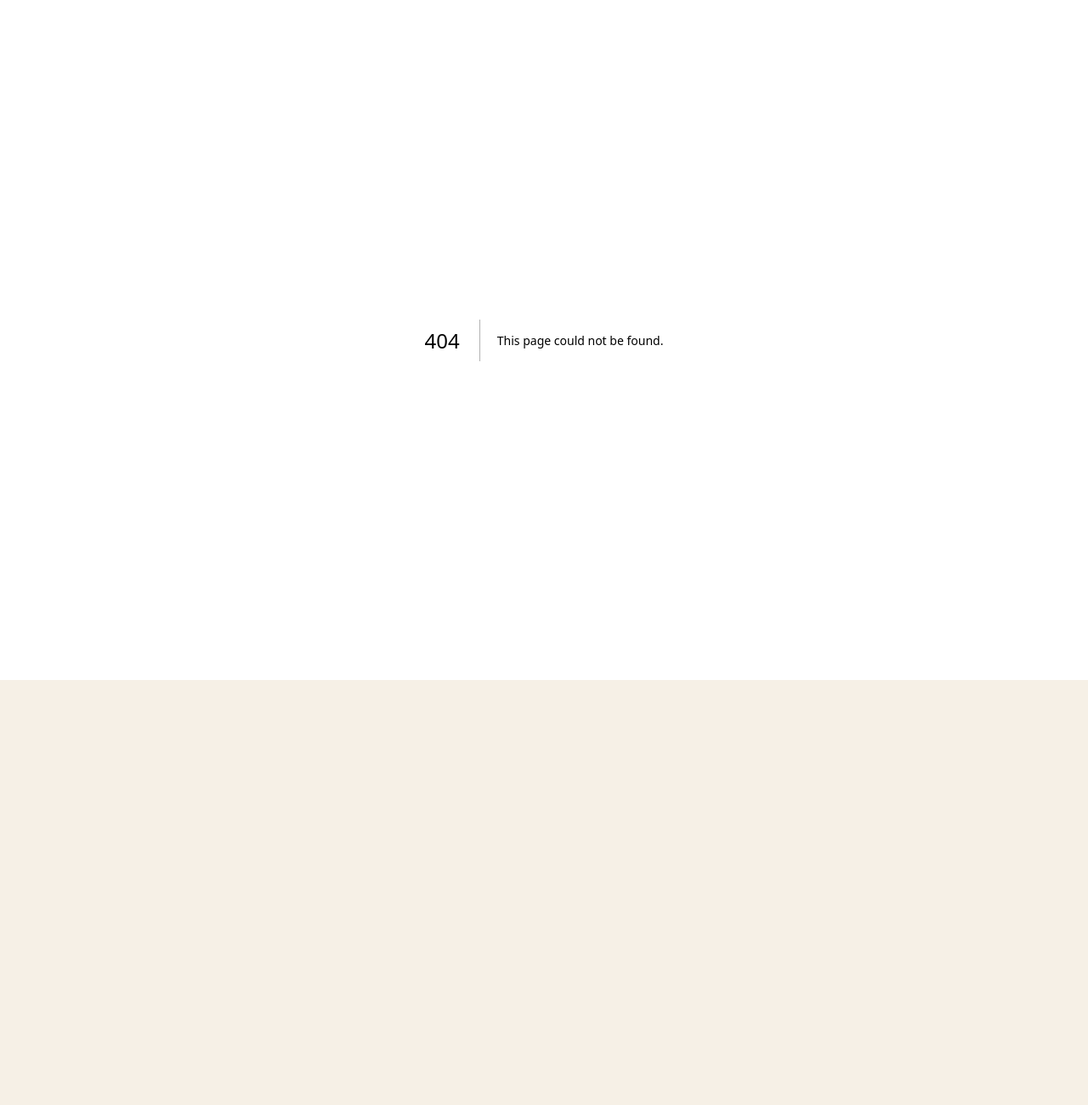
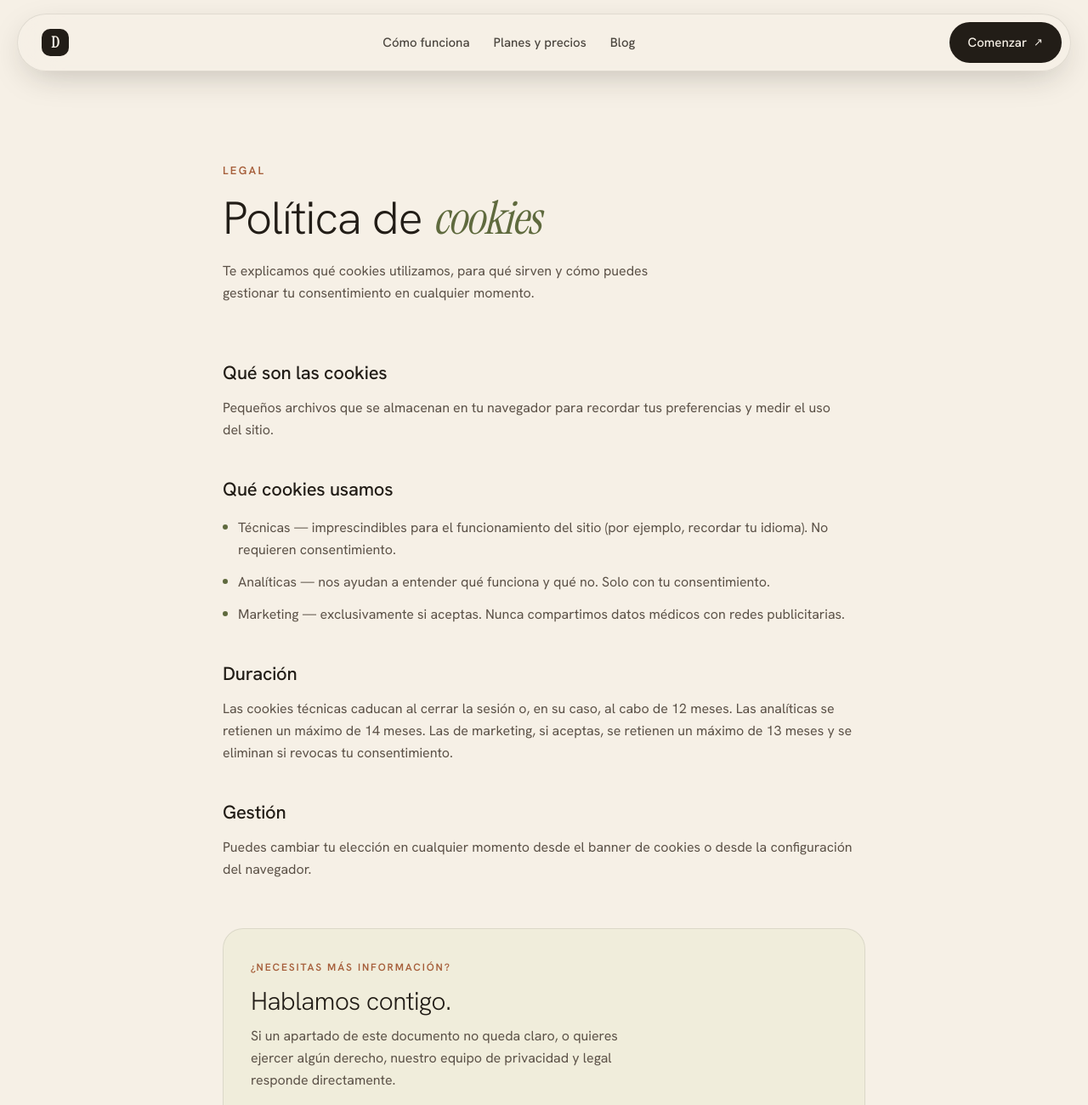
Before and after one commit to jessedrg/doctorlife-uk, a Next.js app: page /cookies in a window 1280 px wide. Before the commit this address had no page. Shown: the top 1300 px of the page at 85% size. Before the commit the page ends 800 px from the top, so only its background shows below. Built offline with nearby package versions, Linux system fonts and the light colour scheme.

Commit message:
feat: add cookies policy page and update site links

```diff
--- /dev/null
+++ b/app/cookies/page.tsx
@@ -0,0 +1,114 @@
+import type { Metadata } from "next";
+import { QuizProvider } from "@/components/quiz-context";
+import { Navbar } from "@/components/navbar";
+import { Footer } from "@/components/footer";
+import { SITE_URL } from "@/lib/blog";
+
+export const metadata: Metadata = {
+  title: "Política de cookies — DoctorLife",
+  description:
+    "Qué cookies usa DoctorLife (técnicas, analíticas y de marketing), su duración y cómo gestionar tu consentimiento.",
+  alternates: { canonical: `${SITE_URL}/cookies` },
+};
+
+type Section = {
+  title: string;
+  body?: string;
+  bullets?: string[];
+};
+
+const sections: Section[] = [
+  {
+    title: "Qué son las cookies",
+    body: "Pequeños archivos que se almacenan en tu navegador para recordar tus preferencias y medir el uso del sitio.",
+  },
+  {
+    title: "Qué cookies usamos",
+    bullets: [
+      "Técnicas — imprescindibles para el funcionamiento del sitio (por ejemplo, recordar tu idioma). No requieren consentimiento.",
+      "Analíticas — nos ayudan a entender qué funciona y qué no. Solo con tu consentimiento.",
+      "Marketing — exclusivamente si aceptas. Nunca compartimos datos médicos con redes publicitarias.",
+    ],
+  },
+  {
+    title: "Duración",
+    body: "Las cookies técnicas caducan al cerrar la sesión o, en su caso, al cabo de 12 meses. Las analíticas se retienen un máximo de 14 meses. Las de marketing, si aceptas, se retienen un máximo de 13 meses y se eliminan si revocas tu consentimiento.",
+  },
+  {
+    title: "Gestión",
+    body: "Puedes cambiar tu elección en cualquier momento desde el banner de cookies o desde la configuración del navegador.",
+  },
+];
+
+export default function CookiesPage() {
+  return (
+    <QuizProvider>
+      <div className="overflow-x-clip bg-paper">
+        <Navbar />
+        <main className="mx-auto max-w-[820px] px-5 pb-10 pt-10 sm:px-8">
+          <header className="py-12 sm:py-16">
+            <span className="text-[13px] font-semibold uppercase tracking-[.18em] text-clay">
+              Legal
+            </span>
+            <h1 className="mt-4 text-balance text-[clamp(32px,5vw,54px)] font-light leading-[1.05] tracking-[-.02em] text-ink">
+              Política de <span className="font-serif italic text-olive">cookies</span>
+            </h1>
+            <p className="mt-5 max-w-[58ch] text-pretty text-[16px] leading-relaxed text-ink-soft">
+              Te explicamos qué cookies utilizamos, para qué sirven y cómo puedes
+              gestionar tu consentimiento en cualquier momento.
+            </p>
+          </header>
+
+          <div className="flex flex-col gap-10">
+            {sections.map((s) => (
+              <section key={s.title}>
+                <h2 className="text-[20px] font-medium tracking-[-.01em] text-ink sm:text-[22px]">
+                  {s.title}
+                </h2>
+                {s.body ? (
+                  <p className="mt-3 text-pretty text-[16px] leading-relaxed text-ink-soft">
+                    {s.body}
+                  </p>
+                ) : null}
+                {s.bullets ? (
+                  <ul className="mt-4 flex flex-col gap-3">
+                    {s.bullets.map((b) => (
+                      <li
+                        key={b}
+                        className="flex items-start gap-3 text-[16px] leading-relaxed text-ink-soft"
+                      >
+                        <span className="mt-[9px] h-[6px] w-[6px] flex-shrink-0 rounded-full bg-olive" />
+                        {b}
+                      </li>
+                    ))}
+                  </ul>
+                ) : null}
+              </section>
+            ))}
+          </div>
+
+          <aside className="mt-14 rounded-[24px] border border-ink/10 bg-sage/15 p-8">
+            <span className="text-[12px] font-semibold uppercase tracking-[.16em] text-clay">
+              ¿Necesitas más información?
+            </span>
+            <h2 className="mt-3 text-[clamp(22px,3vw,30px)] font-light leading-[1.1] tracking-[-.02em] text-ink">
+              Hablamos contigo.
+            </h2>
+            <p className="mt-3 max-w-[52ch] text-pretty text-[16px] leading-relaxed text-ink-soft">
+              Si un apartado de este documento no queda claro, o quieres ejercer algún
+              derecho, nuestro equipo de privacidad y legal responde directamente.
+            </p>
+            <a
+              href="mailto:hello@hi-doctor.ai"
+              className="mt-6 inline-flex items-center gap-2 rounded-full bg-ink px-6 py-[12px] text-[15px] font-semibold text-paper no-underline"
+            >
+              Contactar con el equipo
+              <span className="text-[13px]">↗</span>
+            </a>
+          </aside>
+        </main>
+        <Footer />
+      </div>
+    </QuizProvider>
+  );
+}
--- a/app/sitemap.ts
+++ b/app/sitemap.ts
@@ -9,6 +9,7 @@ export default function sitemap(): MetadataRoute.Sitemap {
     { url: `${SITE_URL}/blog`, lastModified: now, changeFrequency: "weekly", priority: 0.9 },
     { url: `${SITE_URL}/privacidad`, lastModified: now, changeFrequency: "yearly", priority: 0.3 },
     { url: `${SITE_URL}/terminos`, lastModified: now, changeFrequency: "yearly", priority: 0.3 },
+    { url: `${SITE_URL}/cookies`, lastModified: now, changeFrequency: "yearly", priority: 0.3 },
   ];
 
   const blogRoutes: MetadataRoute.Sitemap = posts.map((p) => ({
--- a/lib/data.ts
+++ b/lib/data.ts
@@ -158,6 +158,7 @@ export const footerColumns: FooterColumn[] = [
     links: [
       { label: "Política de privacidad", href: "/privacidad" },
       { label: "Términos y condiciones", href: "/terminos" },
+      { label: "Política de cookies", href: "/cookies" },
     ],
   },
 ];
```
